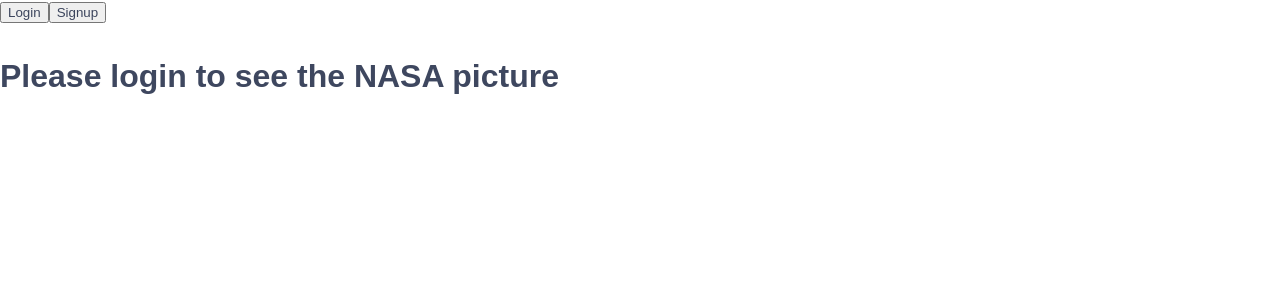
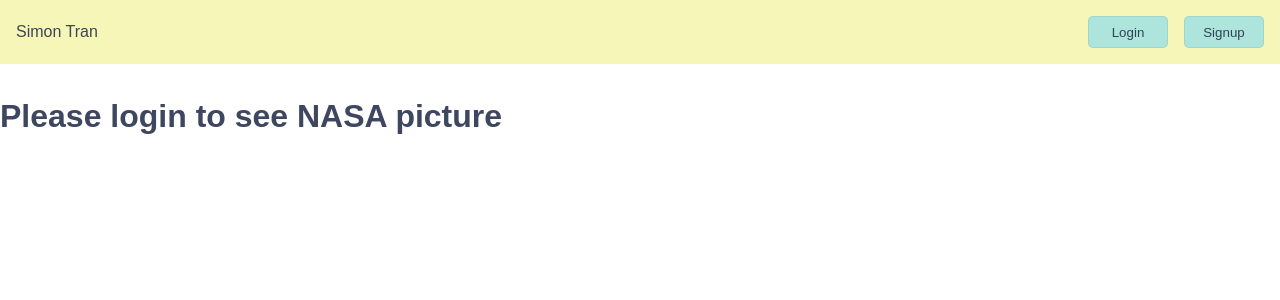
Before and after one commit to pingpongdoctor/nasa-app-frontend, a React (Vite) app: page / in a window 1280 px wide. Shown: the top 300 px of the page. Built offline with nearby package versions, Linux system fonts and the light colour scheme; no server answers.

Commit message:
finish styling headers

```diff
--- a/src/App.tsx
+++ b/src/App.tsx
@@ -63,10 +63,6 @@ function App() {
     getUserProfile();
   }, []);
 
-  useEffect(() => {
-    console.log(userProfile);
-    console.log(isLogin);
-  }, [userProfile, isLogin]);
   return (
     <BrowserRouter>
       <div className="App">
--- a/src/components/ButtonComponent/ButtonComponent.scss
+++ b/src/components/ButtonComponent/ButtonComponent.scss
@@ -15,4 +15,8 @@
   &:active {
     transform: scale(0.98);
   }
+
+  &--header {
+    width: 80px;
+  }
 }
--- a/src/components/HeaderComponent/HeaderComponent.scss
+++ b/src/components/HeaderComponent/HeaderComponent.scss
@@ -1,2 +1,20 @@
 @use "../../styles//mixins" as *;
 @use "../../styles/variables" as *;
+
+.header-component {
+  padding: 1rem;
+  background-color: rgb(246, 246, 184);
+
+  &__container {
+    display: flex;
+    justify-content: flex-start;
+    align-items: center;
+    gap: 1rem;
+    border-bottom-right-radius: 5px;
+  }
+
+  &__username {
+    margin: 0;
+    margin-right: auto;
+  }
+}
--- a/src/components/HeaderComponent/HeaderComponent.tsx
+++ b/src/components/HeaderComponent/HeaderComponent.tsx
@@ -1,6 +1,7 @@
 import "./HeaderComponent.scss";
 import { useAppSelector } from "../../customHooks/customHooks";
 import { useNavigate, useLocation } from "react-router-dom";
+import ButtonComponent from "../ButtonComponent/ButtonComponent";
 
 interface HeaderComponentProps {
   handleLogout: () => void;
@@ -11,6 +12,8 @@ const HeaderComponent = ({ handleLogout }: HeaderComponentProps) => {
   const currentPath = useLocation().pathname;
   //GET THE LOGIN STATE
   const isLogin = useAppSelector((state) => state.login.value);
+  //GET USERPROFILE STATE
+  const userProfile = useAppSelector((state) => state.user.value);
   //FUNCTION TO NAVIGATE TO THE LOGIN PAGE
   const navigate = useNavigate();
   const handleNavigateLoginPage = function () {
@@ -19,13 +22,44 @@ const HeaderComponent = ({ handleLogout }: HeaderComponentProps) => {
   const handleNavigateSignupPage = function () {
     navigate("/signup");
   };
+  //FUNCTION TO LOGOUT
+  const handleLogoutFunction = function (): void {
+    handleLogout();
+    navigate("/login");
+  };
+
+  //GET THE AUTHENTICATING STATE
+  const isAuthenticate = useAppSelector((state) => state.authenticating.value);
 
   if (currentPath !== "/login" && currentPath !== "/signup") {
     return (
-      <div>
-        {!isLogin && <button onClick={handleNavigateLoginPage}>Login</button>}
-        {isLogin && <button onClick={handleLogout}>Logout</button>}
-        {!isLogin && <button onClick={handleNavigateSignupPage}>Signup</button>}
+      <div className="header-component">
+        {isAuthenticate === false && (
+          <div className="header-component__container">
+            <p className="header-component__username">Simon Tran</p>
+            {!isLogin && (
+              <ButtonComponent
+                buttonContent="Login"
+                buttonOnClickFunction={handleNavigateLoginPage}
+                buttonClassName="button-component button-component--header"
+              />
+            )}
+            {!isLogin && (
+              <ButtonComponent
+                buttonContent="Signup"
+                buttonOnClickFunction={handleNavigateSignupPage}
+                buttonClassName="button-component button-component--header"
+              />
+            )}
+            {isLogin && (
+              <ButtonComponent
+                buttonContent="Logout"
+                buttonOnClickFunction={handleLogoutFunction}
+                buttonClassName="button-component button-component--header"
+              />
+            )}
+          </div>
+        )}
       </div>
     );
   } else {
--- a/src/components/LoadingComponent/LoadingComponent.tsx
+++ b/src/components/LoadingComponent/LoadingComponent.tsx
@@ -3,7 +3,7 @@ import { ClassicSpinner } from "react-spinners-kit";
 
 interface LoadingComponentProps {
   loadingComponentDisappear?: string;
-  loadingContent: string;
+  loadingContent?: string;
 }
 
 const LoadingComponent = ({
--- a/src/pages/HomePage/HomePage.tsx
+++ b/src/pages/HomePage/HomePage.tsx
@@ -97,11 +97,6 @@ const HomePage = () => {
         />
         {imgData && (
           <div>
-            {/* SHOW USER PROFILE */}
-            <div>
-              <p>{userProfile._id}</p>
-              <p>{userProfile.username}</p>
-            </div>
             {/* SHOW NASA DAILY IMAGE AND ITS EXPLANATION */}
             <div>
               <h1>Title:{imgData.title} </h1>
@@ -121,7 +116,7 @@ const HomePage = () => {
   } else {
     return (
       <>
-        <h1>Please login to see the NASA picture</h1>
+        <h1>Please login to see NASA picture</h1>
       </>
     );
   }
--- a/src/pages/LoginPage/LoginPage.scss
+++ b/src/pages/LoginPage/LoginPage.scss
@@ -24,7 +24,7 @@
     padding: 1rem;
     border-radius: 10px;
     border: 1px solid black;
-    width: 350px;
+    width: 320px;
     gap: 1rem;
     background-color: #6da9e4;
     box-shadow: 2px 0px 15px -8px #000000;
--- a/src/pages/LoginPage/LoginPage.tsx
+++ b/src/pages/LoginPage/LoginPage.tsx
@@ -5,6 +5,7 @@ import axios from "axios";
 import { useAppSelector } from "../../customHooks/customHooks";
 import ButtonComponent from "../../components/ButtonComponent/ButtonComponent";
 import InputComponent from "../../components/InputComponent/InputComponent";
+import LoadingComponent from "../../components/LoadingComponent/LoadingComponent";
 const url = import.meta.env.VITE_APP_API_URL;
 
 //DATA TYPE ANNOTATION FOR LOGIN PAGE PROPS
@@ -64,8 +65,17 @@ const LoginPage = ({ getUserProfile }: LoginPageProps) => {
     }
   }, [isLogin]);
 
+  //USEEFFECT TO HANDLE LOADING COMPONENT STATE
+  const [loadingDisplayNone, setLoadingDisplayNone] = useState<string>("");
+  useEffect(() => {
+    setTimeout(() => {
+      setLoadingDisplayNone("loading-component--display-none");
+    }, 700);
+  });
+
   return (
     <div className="login-component">
+      <LoadingComponent loadingComponentDisappear={loadingDisplayNone} />
       <h1>Login Now</h1>
       <form className="login-component__form" onSubmit={handleLogin}>
         <div className="login-component__wrapper">
--- a/src/pages/SignupPage/SignupPage.scss
+++ b/src/pages/SignupPage/SignupPage.scss
@@ -24,7 +24,7 @@
     padding: 1rem;
     border-radius: 10px;
     border: 1px solid black;
-    width: 350px;
+    width: 320px;
     gap: 1rem;
     background-color: #6da9e4;
     box-shadow: 2px 0px 15px -8px #000000;
--- a/src/pages/SignupPage/SignupPage.tsx
+++ b/src/pages/SignupPage/SignupPage.tsx
@@ -6,6 +6,7 @@ import { useAppSelector } from "../../customHooks/customHooks";
 import { useEffect } from "react";
 import ButtonComponent from "../../components/ButtonComponent/ButtonComponent";
 import InputComponent from "../../components/InputComponent/InputComponent";
+import LoadingComponent from "../../components/LoadingComponent/LoadingComponent";
 const url = import.meta.env.VITE_APP_API_URL;
 
 const SignupPage = () => {
@@ -58,8 +59,17 @@ const SignupPage = () => {
     }
   }, [isLogin]);
 
+  //USEEFFECT TO HANDLE LOADING COMPONENT STATE
+  const [loadingDisplayNone, setLoadingDisplayNone] = useState<string>("");
+  useEffect(() => {
+    setTimeout(() => {
+      setLoadingDisplayNone("loading-component--display-none");
+    }, 700);
+  });
+
   return (
     <div className="signup-component">
+      <LoadingComponent loadingComponentDisappear={loadingDisplayNone} />
       <h1>Signup New Account</h1>
       <form className="signup-component__form" onSubmit={handleSignup}>
         <div className="signup-component__wrapper">
```
